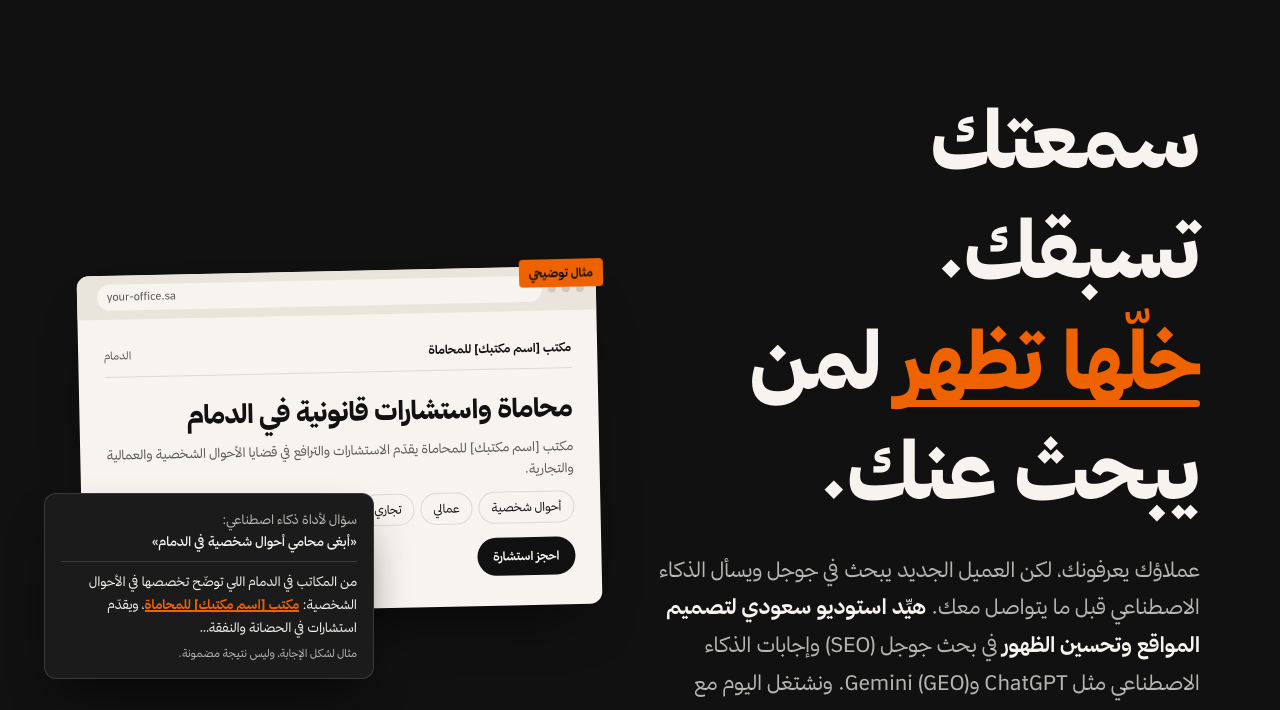
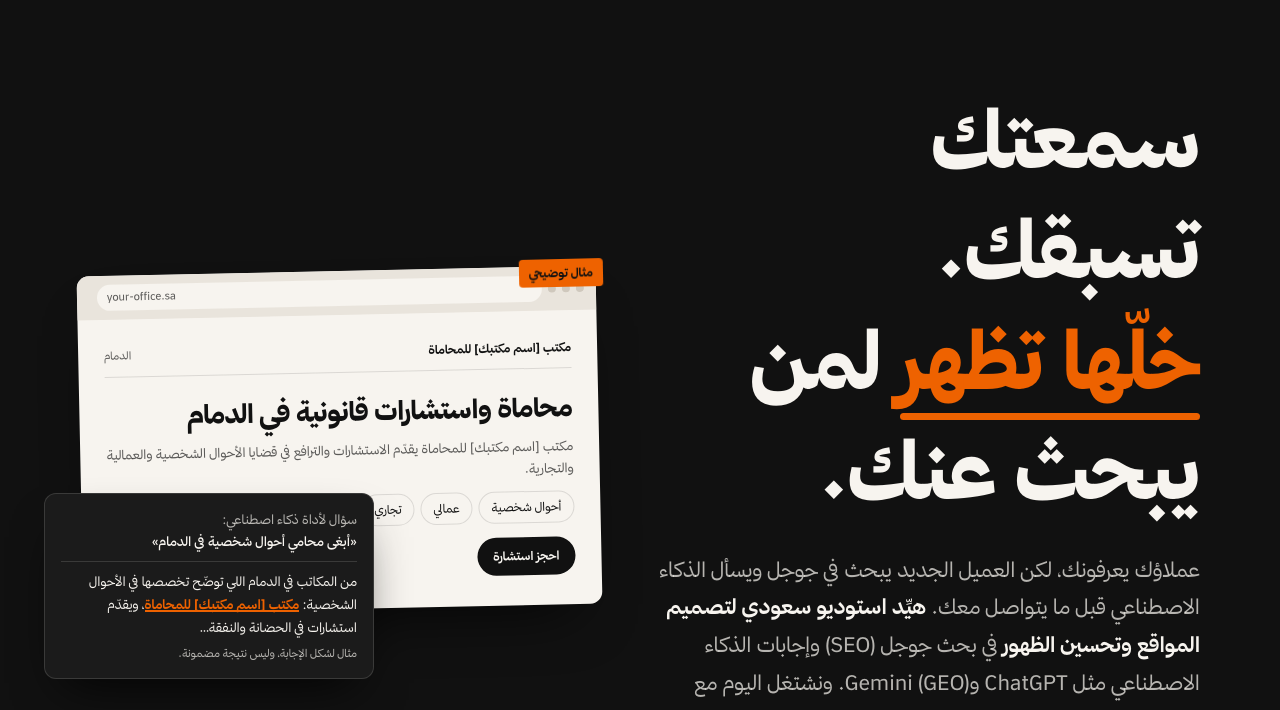
Before and after one commit to nooh11/hayyed-landing, a plain HTML site: page index.html in a window 1280 px wide. Shown: the part 78-788 px from the top of the page. Drawn offline with Linux system fonts and the light colour scheme.

Commit message:
Hero: lower the underline under خلّها تظهر
Co-Authored-By: Claude Opus 5.5 <noreply@anthropic.com>

```diff
--- a/index.html
+++ b/index.html
@@ -210,7 +210,7 @@ fieldset.fld{border:0;margin:0;padding:0;min-width:0}
 .hero h1 .ln{display:block}
 .sec h2,.final h2{line-height:1.3}
 .hero h1 em{font-style:normal;color:var(--orange);position:relative;white-space:nowrap}
-.hero h1 em::after{content:"";position:absolute;inset-inline:0;bottom:.02em;height:.09em;background:var(--orange);border-radius:4px;transform-origin:right;transform:scaleX(0);animation:line 1s .9s var(--ease) forwards}
+.hero h1 em::after{content:"";position:absolute;inset-inline:0;bottom:-.14em;height:.09em;background:var(--orange);border-radius:4px;transform-origin:right;transform:scaleX(0);animation:line 1s .9s var(--ease) forwards}
 @keyframes line{to{transform:scaleX(1)}}
 .lead{margin-top:18px;font-size:17px;color:var(--paper-mute);max-width:34em}
 @media (min-width:768px){.lead{margin-top:26px;font-size:21px}}
```
